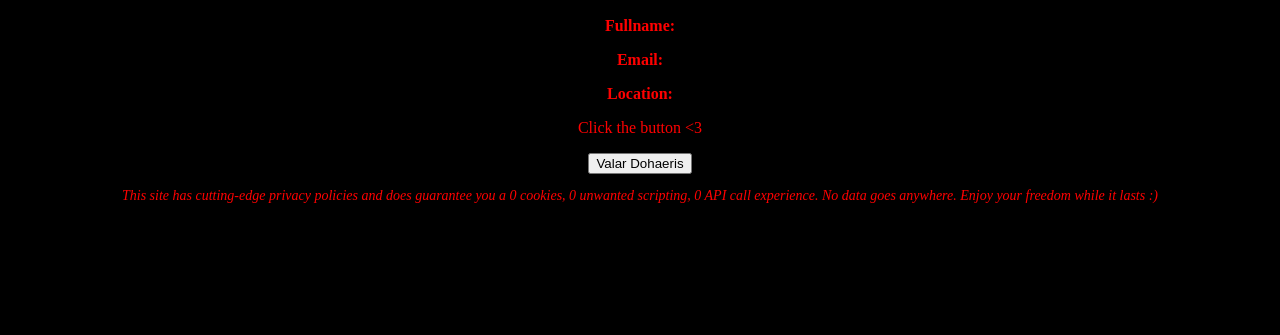
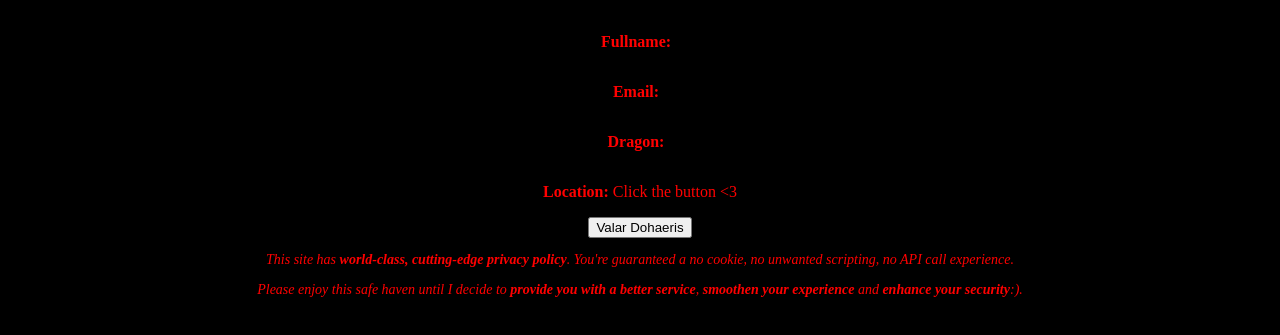
Before and after one commit to TheRealBarenziah/tfaker-server, a website: page src/index.html in a window 1280 px wide. Shown: the part 141-476 px from the top of the page. Drawn offline with Linux system fonts and the light colour scheme.

Commit message:
Add: Dockerfile, numerous improvements
- Add valid Dockerfile using nvm & the ol' reliable node v0.10.48
- Add nodejs & docker instruction in README.md
- Add favicon
- Add 'Dragon' field in index.html
- Add 'dragon()' method in main.js
- Fix style: as we don't support Netscape8 and IE4 yet, I took the
liberty to add some flexboxes for a nicer layout
- Fix footer text
- Add robots.txt

```diff
--- a/src/index.html
+++ b/src/index.html
@@ -6,6 +6,7 @@
   <TITLE>tfaker.js</TITLE>
   <META name="tfaker.js" content="tfaker.js demo">
   <LINK rel="stylesheet" type="text/css" href="style.css">
+  <LINK rel="icon" type="image/png" href="/favicon.png">
 </HEAD>
 
 <BODY>
@@ -16,30 +17,38 @@
   <IMG src="https://i.ibb.co/pZ9NV3B/house-targaryen-sigil-by-clockhound-d6igay5.png"
     alt="house-targaryen-sigil-by-clockhound-d6igay5" width="100px">
   <H2>A simple
-    <A rel="externAl" href="https://github.com/TheReAlBarenziah/tfaker.js">
-      tfaker.js</A>
+    <A rel="externAl" href="https://github.com/TheRealBarenziah/tfaker.js">tfaker.js</A>
     module demo for browsers.</H2>
 
+    <DIV class="form">
   <SECTION>
-    <P><STRONG>Fullname:</STRONG></P>
-    <P id="fullnamep"></P>
+    <P><STRONG>Fullname:&nbsp;</STRONG></P>
+    <P id="fullnamep">&nbsp;</P>
   </SECTION>
   <SECTION>
-    <P><STRONG>Email:</STRONG></P>
-    <P id="emailp"></P>
+    <P><STRONG>Email:&nbsp;</STRONG></P>
+    <P id="emailp">&nbsp;</P>
   </SECTION>
   <SECTION>
-      <P><STRONG>Location:</STRONG></P>
-      <P id="locationp"></P>
+    <P><STRONG>Dragon:&nbsp;</STRONG></P>
+    <P id="dragonp">&nbsp;</P>
   </SECTION>
-
+  <SECTION>
+    <P><STRONG>Location:&nbsp;</STRONG></P>
+    <P id="locationp">&nbsp;</P>
+  </SECTION>
+</DIV>
   <BUTTON id="the-button">
     Valar Dohaeris
   </BUTTON>
 
   <SCRIPT language="JavaScript" type="text/javascript" src="main.js" onload></SCRIPT>
 
-  <P id="the-footer"><EM>This site has cutting-edge privacy policies and does guarantee you a 0 cookies, 0 unwanted scripting, 0 API call experience. No data goes anywhere. Enjoy your freedom while it lasts :) </EM></P>
+  <P class="footer"><EM>This site has <STRONG>world-class, cutting-edge privacy policy</STRONG>. You're guaranteed a no
+      cookie, no unwanted scripting, no API call experience.</EM></P>
+  <P class="footer"><EM>Please enjoy this safe haven until I decide to <STRONG>provide you with a better
+        service</STRONG>, <STRONG>smoothen your experience</STRONG> and <STRONG>enhance your security</STRONG>:).</EM>
+  </P>
 </BODY>
 
 </HTML>
--- a/src/main.js
+++ b/src/main.js
@@ -2,8 +2,12 @@ function getRandomElementFromArray (array) {
   return array[Math.floor(Math.random() * array.length)];
 };
 
-function mklocation () {
+function westerosLocation () {
   return getRandomElementFromArray(cities);
+}
+
+function dragon() {
+  return getRandomElementFromArray(dragons);
 }
 
 function email () {
@@ -29,7 +33,7 @@ function email () {
     return randomWord + "chan" + random + randomDomain;
   }
   if ( ( 50 < random ) && ( random <= 75 ) ) {
-    return "uwu" + randomWord + "qt" + Math.floor(random / 10) + "uwu" + randomDomain;
+    return randomWord + "qt" + Math.floor(random / 10) + "uwu" + randomDomain;
   }
   else return randomWord + random + randomDomain;
 };
@@ -180,10 +184,39 @@ var cities = [
   'Moat Cailin',
   'Last Hearth' ];
 
+var dragons = [
+  "Arrax",
+  "Balerion",
+  "Caraxes",
+  "Dreamfyre",
+  "Drogon",
+  "Grey Ghost",
+  "Meleys",
+  "Meraxes",
+  "Moondancer",
+  "Morghul",
+  "Morning",
+  "Quicksilver",
+  "Rhaegal",
+  "Seasmoke",
+  "Sheepstealer",
+  "Shrykos",
+  "Silverwing",
+  "Stormcloud",
+  "Sunfyre",
+  "Syrax",
+  "Tessarion",
+  "Tyraxes",
+  "Vermax",
+  "Vermithor",
+  "Vhagar",
+  "Viserion",
+];
 
 document.getElementById('locationp').innerHTML = "Click the button <3";
 document.getElementById('the-button').addEventListener('click', function(){
   document.getElementById('fullnamep').innerHTML = fullName();
   document.getElementById('emailp').innerHTML = email();
-  document.getElementById('locationp').innerHTML = mklocation();
+  document.getElementById('locationp').innerHTML = westerosLocation();
+  document.getElementById('dragonp').innerHTML = dragon();
 });
--- a/src/style.css
+++ b/src/style.css
@@ -14,7 +14,16 @@ H2 {
 IMG {
   display: inline;
 }
-#the-footer {
+SECTION {
+  display: flex;
+}
+.form{
+  display: flex;
+  flex-direction: column;
+  justify-content: center;
+  align-items: center;
+}
+.footer {
   margin-bottom: 0;
   font-size: 14px;
 }
```
Also changed, not shown: robots.txt (added, +7 -0 lines), src/index.js (+11 -4 lines), README.md, src/favicon.png (added), 1 other file.
